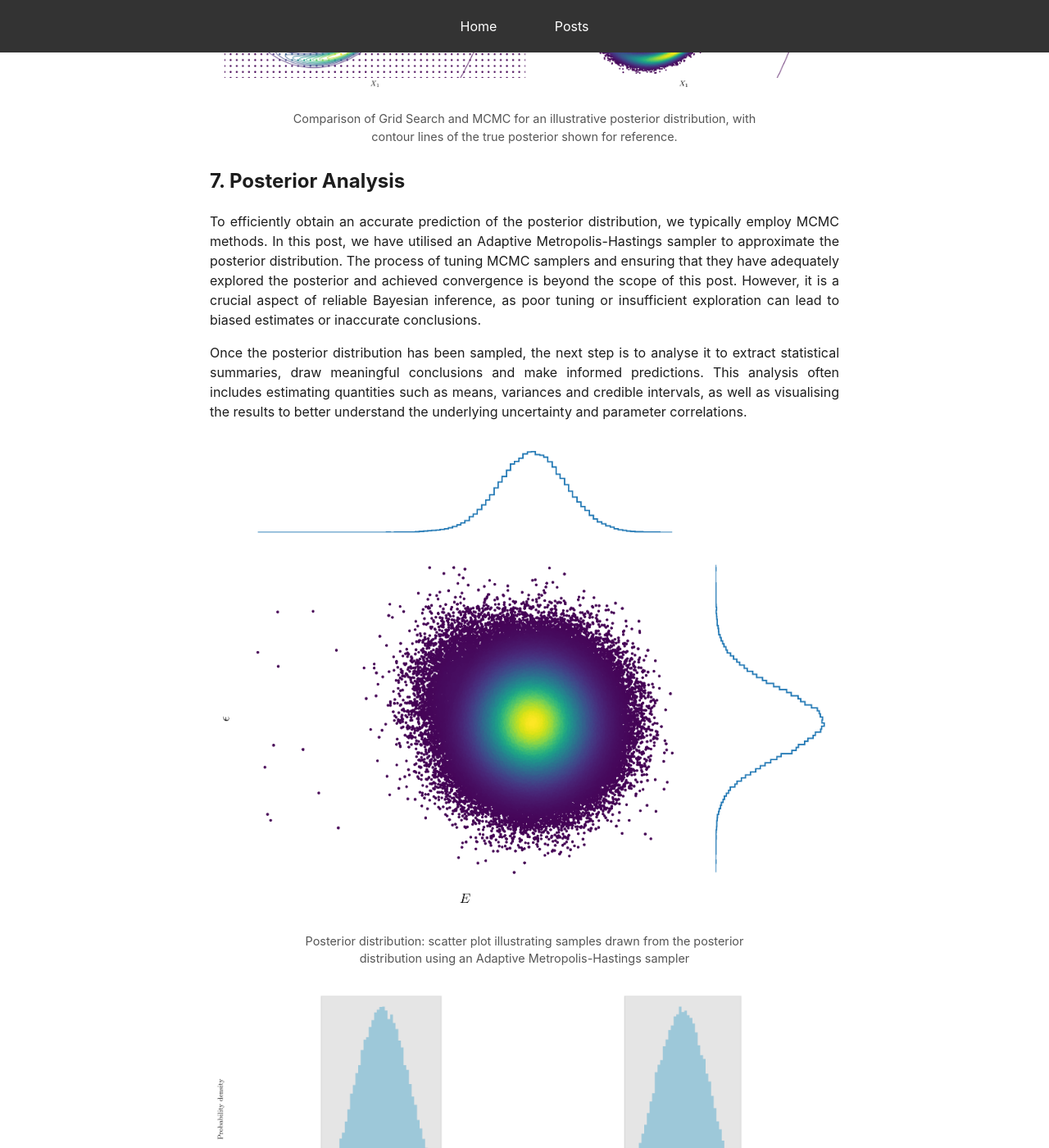
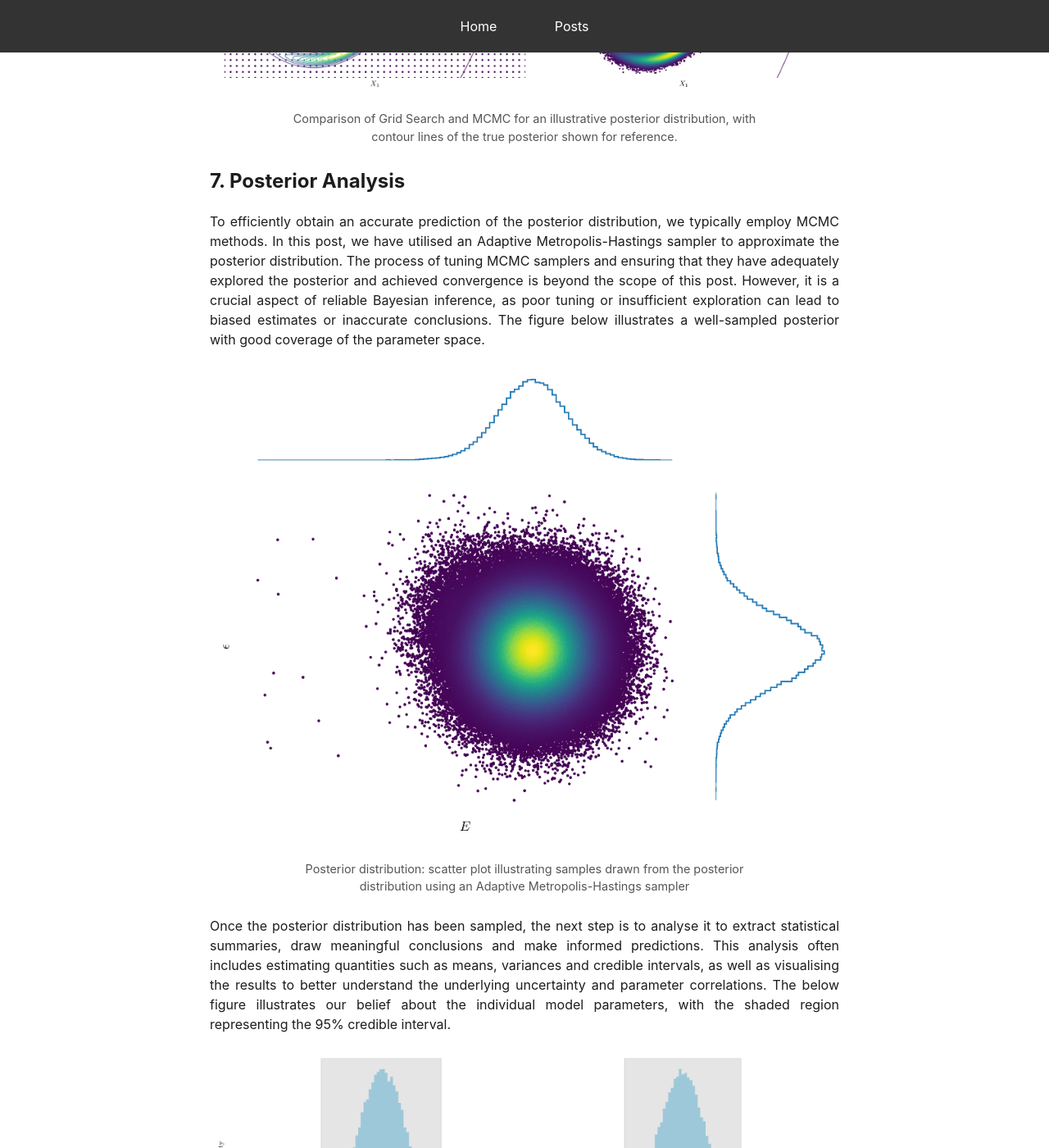
Before and after one commit to mark-hobbs/mark-hobbs.github.io, a Jekyll site: the page built from _posts/2024-12-02-bayesian-inference.md, in a window 1280 px wide and 1400 px high, scrolled down 7368 px. Shown: the whole window at 82% size. Built offline with Jekyll 4.4.1, drawn with Linux system fonts in a browser that asks for light colours; formulas are drawn with MathJax 3; some of the changed lines change nothing that is shown.

Commit message:
General updates

```diff
--- a/_posts/2024-12-02-bayesian-inference.md
+++ b/_posts/2024-12-02-bayesian-inference.md
@@ -162,9 +162,7 @@
 
 ## 7. Posterior Analysis
 
-To efficiently obtain an accurate prediction of the posterior distribution, we typically employ MCMC methods. In this post, we have utilised an Adaptive Metropolis-Hastings sampler to approximate the posterior distribution. The process of tuning MCMC samplers and ensuring that they have adequately explored the posterior and achieved convergence is beyond the scope of this post. However, it is a crucial aspect of reliable Bayesian inference, as poor tuning or insufficient exploration can lead to biased estimates or inaccurate conclusions.
-
-Once the posterior distribution has been sampled, the next step is to analyse it to extract statistical summaries, draw meaningful conclusions and make informed predictions. This analysis often includes estimating quantities such as means, variances and credible intervals, as well as visualising the results to better understand the underlying uncertainty and parameter correlations.
+To efficiently obtain an accurate prediction of the posterior distribution, we typically employ MCMC methods. In this post, we have utilised an Adaptive Metropolis-Hastings sampler to approximate the posterior distribution. The process of tuning MCMC samplers and ensuring that they have adequately explored the posterior and achieved convergence is beyond the scope of this post. However, it is a crucial aspect of reliable Bayesian inference, as poor tuning or insufficient exploration can lead to biased estimates or inaccurate conclusions. The figure below illustrates a well-sampled posterior with good coverage of the parameter space.
 
 <figure>
   <img src="/assets/images/posterior.png" alt="Posterior distribution">
@@ -172,6 +170,8 @@
     Posterior distribution: scatter plot illustrating samples drawn from the posterior distribution using an Adaptive Metropolis-Hastings sampler
   </figcaption>
 </figure>
+
+Once the posterior distribution has been sampled, the next step is to analyse it to extract statistical summaries, draw meaningful conclusions and make informed predictions. This analysis often includes estimating quantities such as means, variances and credible intervals, as well as visualising the results to better understand the underlying uncertainty and parameter correlations. The below figure illustrates our belief about the individual model parameters, with the shaded region representing the 95% credible interval.
 
 <figure>
   <img src="/assets/images/histograms.png" alt="Marginal distribution">
```
